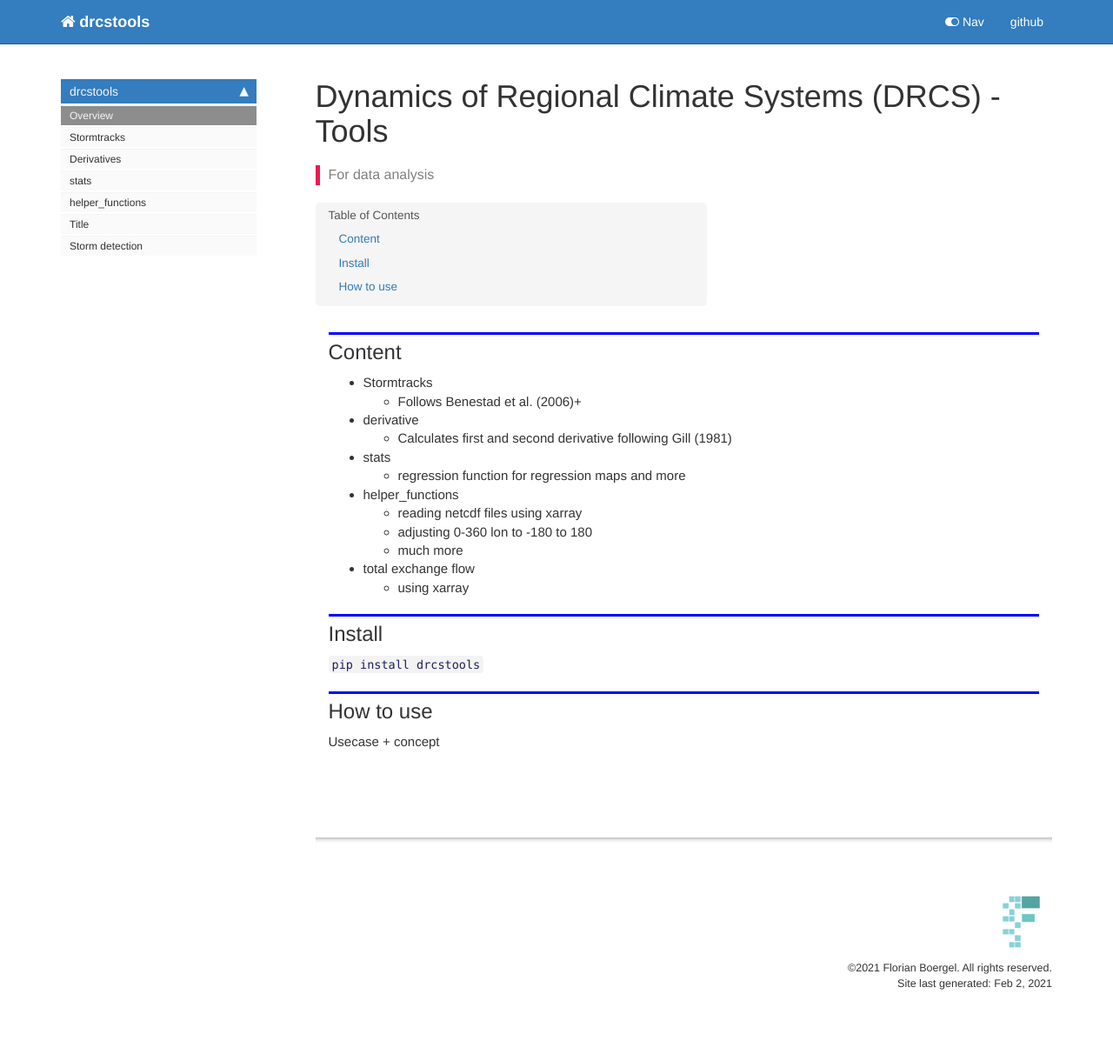
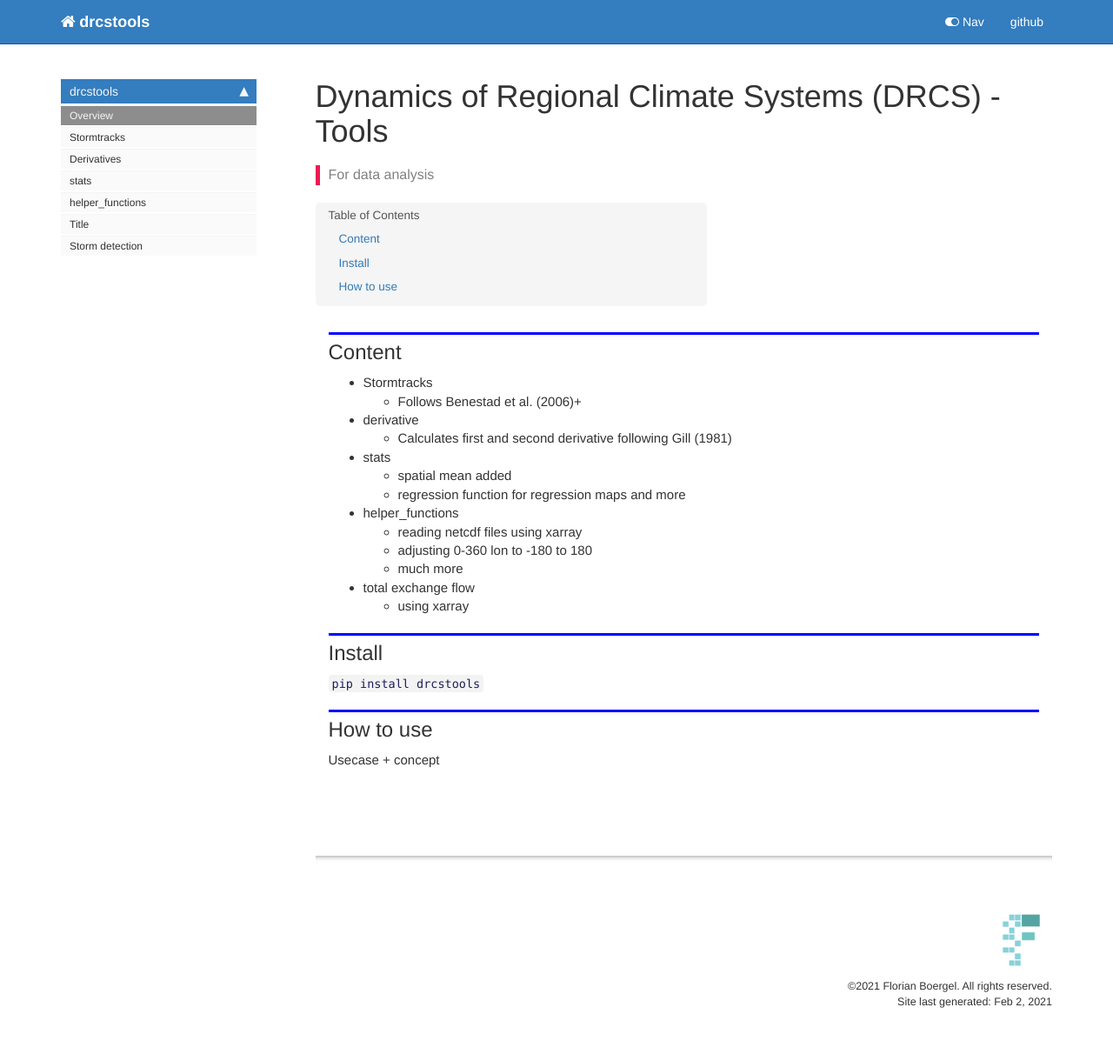
Before and after one commit to florianboergel/drcstools, a Jekyll site: the page built from docs/index.html, in a window 1280 px wide. Shown: the whole page at 87% size. Built offline with Jekyll 4.4.1, drawn with Linux system fonts in a browser that asks for light colours; nearby versions of some CDN libraries; comment, search, counter and statistics services are not loaded; before the commit the page ends 1191 px from its top, so only the background shows below that.

```diff
--- a/docs/index.html
+++ b/docs/index.html
@@ -41,6 +41,7 @@
 </ul>
 </li>
 <li>stats<ul>
+<li>spatial mean added</li>
 <li>regression function for regression maps and more</li>
 </ul>
 </li>
```
Also changed, not shown: README.md, 1 other file.
